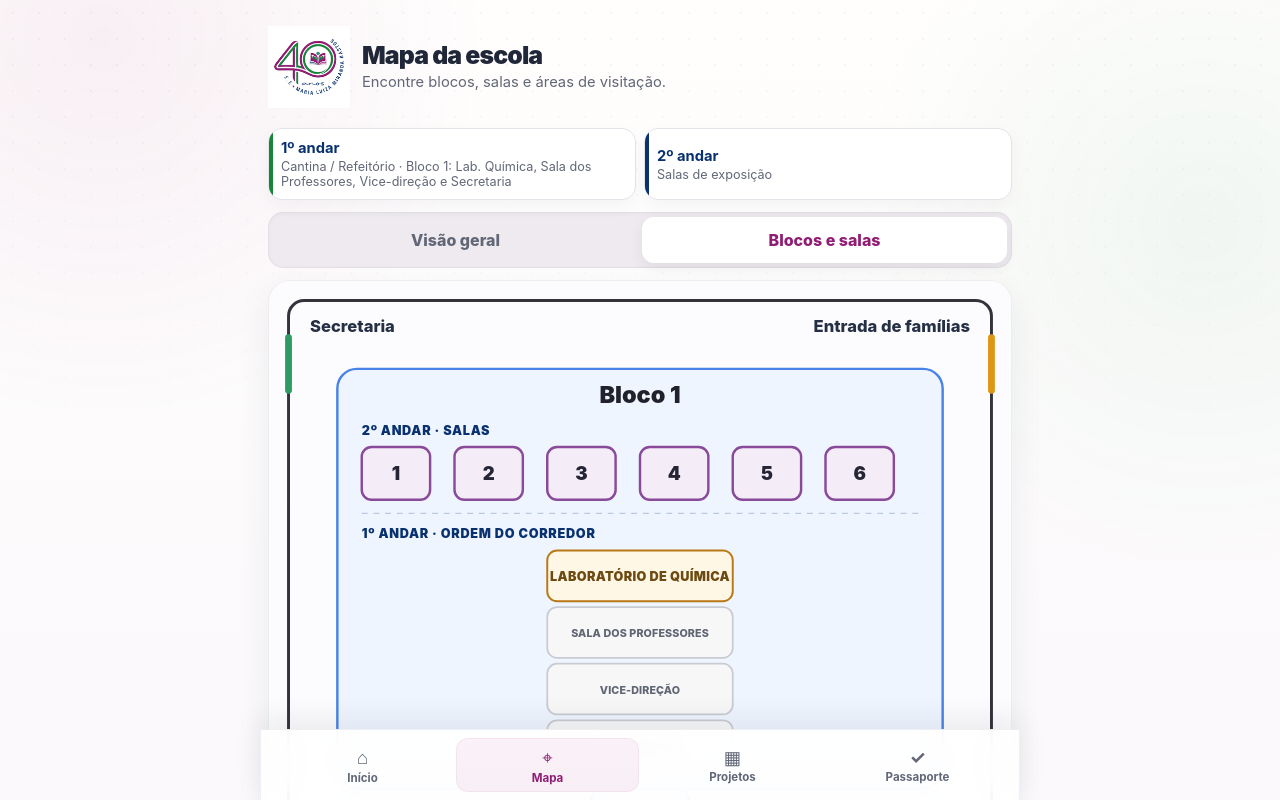
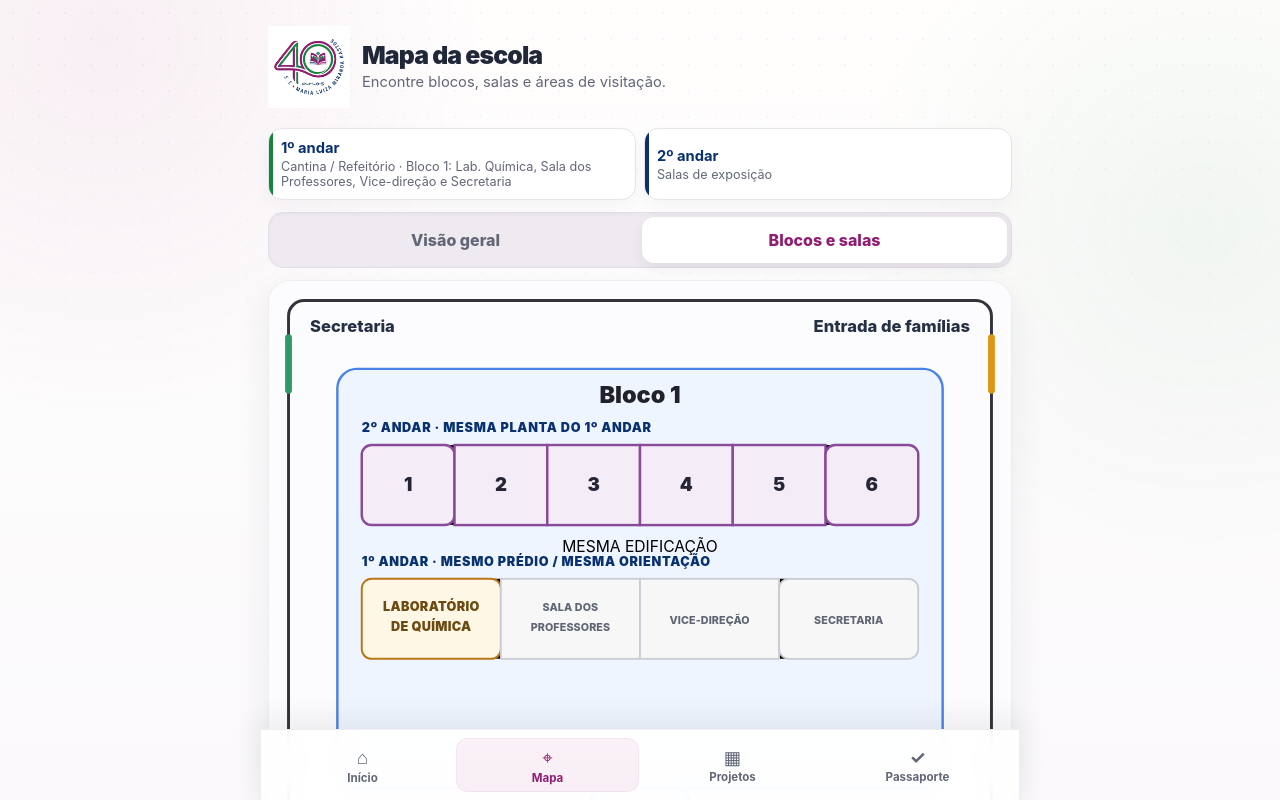
Before and after one commit to christianhpo-star/feira-40-anos-maria-luiza, a React (Vite) app: page /mapa in a window 1280 px wide. Both pictures are taken after a click on the tab "Blocos e salas". Shown: the top 800 px of the page. Built offline with nearby package versions, Linux system fonts and the light colour scheme.

Commit message:
mapa: alinha plantas do 1º e 2º andar do Bloco 1

```diff
--- a/src/map/SchoolMap.tsx
+++ b/src/map/SchoolMap.tsx
@@ -30,14 +30,18 @@ function roomClass(roomId: string, currentLocation: string | null, destinationId
   ].filter(Boolean).join(' ')
 }
 
-function Room({ id, x, y, currentLocation, destinationId, visited, onZoneSelect }: {
+function Room({ id, x, y, width = 70, height = 54, rx = 10, currentLocation, destinationId, visited, onZoneSelect, floorSegment = false }: {
   id: string
   x: number
   y: number
+  width?: number
+  height?: number
+  rx?: number
   currentLocation: string | null
   destinationId?: string | null
   visited: string[]
   onZoneSelect?: (zone: string) => void
+  floorSegment?: boolean
 }) {
   const label = id.replace('sala-', '').replace(/^0/, '')
   const project = projectForRoom(id)
@@ -48,19 +52,19 @@ function Room({ id, x, y, currentLocation, destinationId, visited, onZoneSelect
   const content = (
     <>
       <title>{title}</title>
-      <rect x={x} y={y} width="70" height="54" rx="10" />
-      <text x={x + 35} y={y + 34} textAnchor="middle">{label}</text>
-      {project && visited.includes(project.id) && <text x={x + 58} y={y + 16} textAnchor="middle" className="map-room-check">✓</text>}
+      <rect x={x} y={y} width={width} height={height} rx={rx} />
+      <text x={x + width / 2} y={y + height / 2 + 6} textAnchor="middle">{label}</text>
+      {project && visited.includes(project.id) && <text x={x + width - 12} y={y + 16} textAnchor="middle" className="map-room-check">✓</text>}
     </>
   )
 
   if (!project) {
-    return <g className={roomClass(id, currentLocation, destinationId, visited)} aria-label={title}>{content}</g>
+    return <g className={`${roomClass(id, currentLocation, destinationId, visited)} ${floorSegment ? 'map-floor-room' : ''}`} aria-label={title}>{content}</g>
   }
 
   return (
     <g
-      className={roomClass(id, currentLocation, destinationId, visited)}
+      className={`${roomClass(id, currentLocation, destinationId, visited)} ${floorSegment ? 'map-floor-room' : ''}`}
       role="button"
       tabIndex={0}
       aria-label={title}
@@ -219,22 +223,26 @@ function BlocksMap({ destinationId, onZoneSelect }: Omit<SchoolMapProps, 'view'>
           <rect x="70" y="90" width="620" height="430" rx="20" />
           <text x="380" y="125" textAnchor="middle" className="map-block-title">Bloco 1</text>
 
-          <text x="95" y="158" className="map-floor-band-label">2º ANDAR · SALAS</text>
-          <Room id="sala-01" x={95} y={170} {...roomProps} />
-          <Room id="sala-02" x={190} y={170} {...roomProps} />
-          <Room id="sala-03" x={285} y={170} {...roomProps} />
-          <Room id="sala-04" x={380} y={170} {...roomProps} />
-          <Room id="sala-05" x={475} y={170} {...roomProps} />
-          <Room id="sala-06" x={570} y={170} {...roomProps} />
+          <text x="95" y="155" className="map-floor-band-label">2º ANDAR · MESMA PLANTA DO 1º ANDAR</text>
+          <g className="map-floor-plan" aria-label="Planta retangular do 2º andar do Bloco 1">
+            <rect x="95" y="168" width="570" height="82" rx="10" className="map-floor-shell" />
+            <Room id="sala-01" x={95} y={168} width={95} height={82} rx={10} floorSegment {...roomProps} />
+            <Room id="sala-02" x={190} y={168} width={95} height={82} rx={0} floorSegment {...roomProps} />
+            <Room id="sala-03" x={285} y={168} width={95} height={82} rx={0} floorSegment {...roomProps} />
+            <Room id="sala-04" x={380} y={168} width={95} height={82} rx={0} floorSegment {...roomProps} />
+            <Room id="sala-05" x={475} y={168} width={95} height={82} rx={0} floorSegment {...roomProps} />
+            <Room id="sala-06" x={570} y={168} width={95} height={82} rx={10} floorSegment {...roomProps} />
+          </g>
 
-          <line x1="95" y1="238" x2="665" y2="238" className="map-floor-divider" />
-          <text x="95" y="263" className="map-floor-band-label">1º ANDAR · ORDEM DO CORREDOR</text>
+          <text x="95" y="292" className="map-floor-band-label">1º ANDAR · MESMO PRÉDIO / MESMA ORIENTAÇÃO</text>
+          <g className="map-floor-plan" aria-label="Planta retangular do 1º andar do Bloco 1">
+            <rect x="95" y="305" width="570" height="82" rx="10" className="map-floor-shell" />
 
             <g
-            className={labClass}
+              className={`${labClass} map-floor-space`}
               role="button"
               tabIndex={0}
-            aria-label="Laboratório de Química, primeiro espaço da sequência do 1º andar do Bloco 1"
+              aria-label="Laboratório de Química, primeiro espaço do 1º andar do Bloco 1"
               onClick={(event) => { event.stopPropagation(); activate('laboratorio') }}
               onKeyDown={(event) => {
                 if (event.key === 'Enter' || event.key === ' ') {
@@ -244,24 +252,33 @@ function BlocksMap({ destinationId, onZoneSelect }: Omit<SchoolMapProps, 'view'>
               }}
             >
               <title>Laboratório de Química — 1º andar do Bloco 1</title>
-            <rect x="285" y="276" width="190" height="52" rx="10" />
-            <text x="380" y="307" textAnchor="middle" className="map-lab-label">LABORATÓRIO DE QUÍMICA</text>
-            {labVisited && <text x="460" y="292" textAnchor="middle" className="map-room-check">✓</text>}
+              <rect x="95" y="305" width="142.5" height="82" rx="10" />
+              <text x="166.25" y="338" textAnchor="middle" className="map-lab-label">LABORATÓRIO</text>
+              <text x="166.25" y="358" textAnchor="middle" className="map-lab-label">DE QUÍMICA</text>
+              {labVisited && <text x="222" y="322" textAnchor="middle" className="map-room-check">✓</text>}
             </g>
 
-          <g className="map-reference-space" aria-label="Sala dos Professores, 1º andar do Bloco 1">
-            <rect x="285" y="334" width="190" height="52" rx="10" />
-            <text x="380" y="365" textAnchor="middle" className="map-reference-label">SALA DOS PROFESSORES</text>
+            <g className="map-reference-space map-floor-space" aria-label="Sala dos Professores, 1º andar do Bloco 1">
+              <rect x="237.5" y="305" width="142.5" height="82" rx="0" />
+              <text x="308.75" y="338" textAnchor="middle" className="map-reference-label">SALA DOS</text>
+              <text x="308.75" y="358" textAnchor="middle" className="map-reference-label">PROFESSORES</text>
             </g>
 
-          <g className="map-reference-space" aria-label="Vice-direção, 1º andar do Bloco 1">
-            <rect x="285" y="392" width="190" height="52" rx="10" />
-            <text x="380" y="423" textAnchor="middle" className="map-reference-label">VICE-DIREÇÃO</text>
+            <g className="map-reference-space map-floor-space" aria-label="Vice-direção, 1º andar do Bloco 1">
+              <rect x="380" y="305" width="142.5" height="82" rx="0" />
+              <text x="451.25" y="351" textAnchor="middle" className="map-reference-label">VICE-DIREÇÃO</text>
             </g>
 
-          <g className="map-reference-space" aria-label="Secretaria, 1º andar do Bloco 1">
-            <rect x="285" y="450" width="190" height="52" rx="10" />
-            <text x="380" y="481" textAnchor="middle" className="map-reference-label">SECRETARIA</text>
+            <g className="map-reference-space map-floor-space" aria-label="Secretaria, 1º andar do Bloco 1">
+              <rect x="522.5" y="305" width="142.5" height="82" rx="10" />
+              <text x="593.75" y="351" textAnchor="middle" className="map-reference-label">SECRETARIA</text>
+            </g>
+          </g>
+
+          <g className="map-floor-alignment" aria-hidden="true">
+            <line x1="95" y1="265" x2="95" y2="288" />
+            <line x1="665" y1="265" x2="665" y2="288" />
+            <text x="380" y="278" textAnchor="middle">MESMA EDIFICAÇÃO</text>
           </g>
         </g>
 
@@ -295,7 +312,7 @@ function BlocksMap({ destinationId, onZoneSelect }: Omit<SchoolMapProps, 'view'>
       </svg>
       <div className="map-caption">
         <strong>Blocos e salas</strong>
-        <span>No Bloco 1, as salas 01–06 ficam no 2º andar. No 1º andar, a sequência é: Laboratório de Química → Sala dos Professores → Vice-direção → Secretaria. As salas 09, 10 e 17 servem apenas como referência.</span>
+        <span>Os dois pavimentos do Bloco 1 usam a mesma planta retangular. 2º andar: salas 01–06. 1º andar: Laboratório de Química → Sala dos Professores → Vice-direção → Secretaria. As salas 09, 10 e 17 servem apenas como referência.</span>
       </div>
       <div className="map-legend" aria-label="Legenda do mapa">
         <span><i className="legend-swatch legend-swatch--project" /> Exposição da feira</span>
```
Lines whose indentation alone changed are shown as unchanged.
